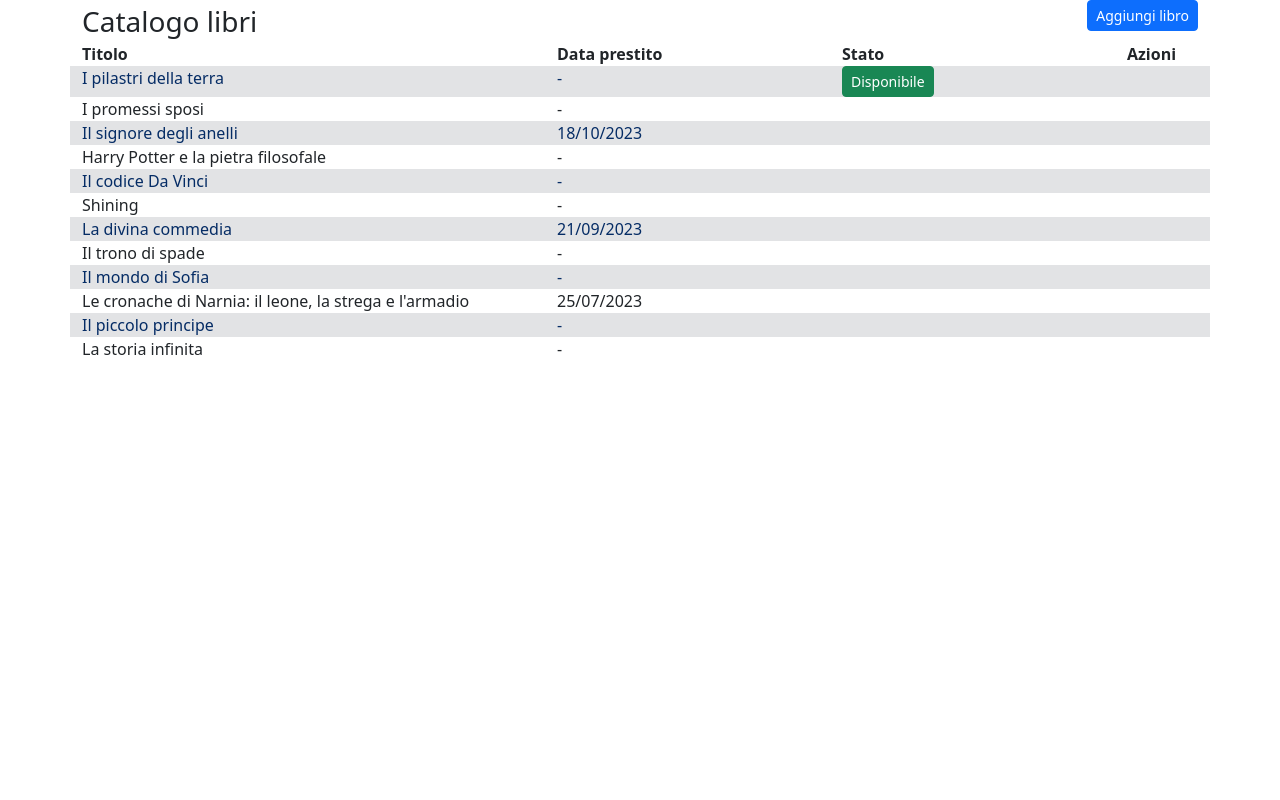
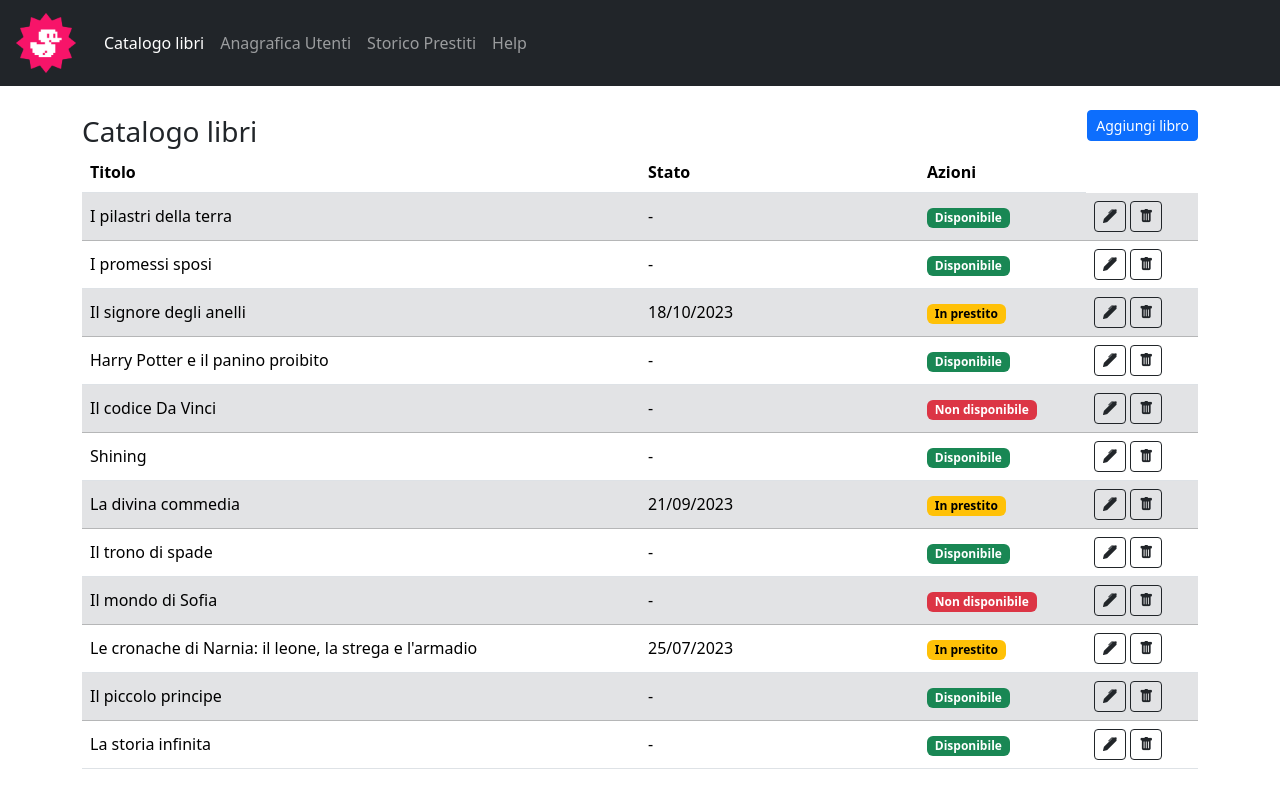
Before and after one commit to Bruno0190/html-css-bootstrap-dashboard, a plain HTML site: page index.html in a window 1280 px wide. Drawn offline with nearby package versions, Linux system fonts and the light colour scheme.

Commit message:
feat: per la correzione

```diff
--- a/index.html
+++ b/index.html
@@ -4,13 +4,55 @@
     <meta charset="UTF-8">
     <meta name="viewport" content="width=device-width, initial-scale=1.0">
     <title>Document</title>
+    <!-- Link per Bootstrap -->
     <link href="https://cdn.jsdelivr.net/npm/bootstrap@5.3.3/dist/css/bootstrap.min.css" rel="stylesheet" integrity="sha384-QWTKZyjpPEjISv5WaRU9OFeRpok6YctnYmDr5pNlyT2bRjXh0JMhjY6hW+ALEwIH" crossorigin="anonymous">
+    <!-- Link per icone -->
+    <link rel="stylesheet" href="https://cdn.jsdelivr.net/npm/bootstrap-icons@1.11.3/font/bootstrap-icons.min.css">
 </head>
 <body>
 
+    <header>
+        <nav class="navbar navbar-expand-lg bg-dark" data-bs-theme="dark">
+            <div class="container-fluid">
+                <!-- Navbar brand -->
+                <a class="navbar-brand" href="#">
+                <!-- Immagine + scritta in questo caso -->
+                <img src="./img/duck.png" alt="Logo" width="60" height="60" class="d-inline-block align-middle mx-1">
+                </a>
+            <!-- Bottone Hamburger menu -->
+              <button class="navbar-toggler" type="button" data-bs-toggle="collapse" data-bs-target="#navbarSupportedContent" aria-controls="navbarSupportedContent" aria-expanded="false" aria-label="Toggle navigation">
+                <span class="navbar-toggler-icon"></span>
+              </button>
+            <!-- Bottone Hamburger menu fine -->
+            <!-- Menu di navigazione -->
+              <div class="collapse navbar-collapse" id="navbarSupportedContent">
+                <ul class="navbar-nav me-auto mb-2 mb-lg-0">
+                    <li class="nav-item">
+                    <a class="nav-link active" aria-current="page" href="#">Catalogo libri</a>
+                    </li>
+
+                  <li class="nav-item">
+                    <a class="nav-link" href="#">Anagrafica Utenti</a>
+                  </li>
+
+                  <li class="nav-item">
+                    <a class="nav-link" href="#">Storico Prestiti</a>
+                  </li>
+
+                  <li class="nav-item">
+                    <a class="nav-link" href="#">Help</a>
+                  </li>
+                  <!-- Qui c'era il menu dropdown, cancellato -->
+                   <!-- Qui sotto il menu disabled, cancellato anche lui -->
+                </ul>
+                    <!-- Qua ho cancellato form -->
+              </div>
+            </div>
+          </nav>
+    </header>
+
     <main>
-
-        <div class="container">
+        <div class="container mt-4">
 
             <div class="row">
               <div class="col-8 fs-3 text-start">
@@ -19,189 +61,209 @@
               <div class="col-4 text-end">
                     <button type="button" class="btn btn-primary btn-sm ">Aggiungi libro</button>
               </div>
+
             </div>
 
-            <div class="row">
-                <div class="col-5 fw-bold text-start">
-                    Titolo
-                </div>
-                <div class="col-3 fw-bold text-start">
-                    Data prestito
-                </div>
-                <div class="col-3 fw-bold text-start">
-                    Stato
-                </div>
-                <div class="col fw-bold text-start">
-                    Azioni
-                </div>
-            </div>
+            <table class="table">
 
-            <div class="row text-primary-emphasis bg-secondary-subtle">
-                <div class="col-5 text-start">
-                    I pilastri della terra
-                </div>
-                <div class="col-3 text-start">
-                    -
-                </div>
-                <!-- Stavo lavorando sui bottoni -->
-                <div class="col-3 text-start">
-                    <button type="button" class="btn btn-success btn-sm ">Disponibile</button>
-                </div>
-                <div class="col text-start">
+                <thead>
 
-                </div>
-            </div>
-            <div class="row">
-                <div class="col-5 text-start">
-                    I promessi sposi
-                </div>
-                <div class="col-3 text-start">
-                    -
-                </div>
-                <div class="col-3 text-start">
+                    <tr>
+                        <th class="col-lg-6 col-md-5">Titolo</th>
+                        <th class="col-lg-2 col-md-3 d-sm-none">Data prestito</th>
+                        <th class="col-3">Stato</th>
+                        <th class="col">Azioni</th>
+                    </tr>
 
-                </div>
-                <div class="col text-start">
+                    <tr class="table-secondary align-middle" >
+                        <td>
+                            I pilastri della terra
+                        </td>
+                        <td >
+                            -
+                        </td>
+                        <td>
+                            <span class="badge text-bg-success">Disponibile</span>
+                        </td>
+                        <td>
+                            <button type="button" class="btn btn-outline-dark btn-sm" ><i class="bi bi-pen-fill"></i></button>
+                            <button type="button" class="btn btn-outline-dark btn-sm"><i class="bi bi-trash-fill"></i></button>
+                        </td>
+                    </tr>
+                    <tr class="align-middle">
+                        <td>
+                            I promessi sposi
+                        </td>
+                        <td>
+                            -
+                        </td>
+                        <td>
+                            <span class="badge text-bg-success">Disponibile</span>
+                        </td>
+                        <td>
+                            <button type="button" class="btn btn-outline-dark btn-sm" ><i class="bi bi-pen-fill"></i></button>
+                            <button type="button" class="btn btn-outline-dark btn-sm"><i class="bi bi-trash-fill"></i></button>
+                        </td>
+                    </tr>
+                    <tr class="table-secondary align-middle">
+                        <td>
+                            Il signore degli anelli
+                        </td>
+                        <td>
+                            18/10/2023
+                        </td>
+                        <td>
+                            <span class="badge text-bg-warning">In prestito</span>
+                        </td>
+                        <td>
+                            <button type="button" class="btn btn-outline-dark btn-sm" ><i class="bi bi-pen-fill"></i></button>
+                            <button type="button" class="btn btn-outline-dark btn-sm"><i class="bi bi-trash-fill"></i></button>
+                        </td>
+                    </tr>
+                    <tr class="align-middle">
+                        <td>
+                            Harry Potter e il panino proibito
+                        </td>
+                        <td>
+                            -
+                        </td>
+                        <td>
+                            <span class="badge text-bg-success">Disponibile</span>
+                        </td>
+                        <td>
+                            <button type="button" class="btn btn-outline-dark btn-sm" ><i class="bi bi-pen-fill"></i></button>
+                            <button type="button" class="btn btn-outline-dark btn-sm"><i class="bi bi-trash-fill"></i></button>
+                        </td>
+                    </tr>
+                    <tr class="table-secondary align-middle">
+                        <td>
+                            Il codice Da Vinci
+                        </td>
+                        <td>
+                            -
+                        </td>
+                        <td>
+                            <span class="badge text-bg-danger">Non disponibile</span>
+                        </td>
+                        <td>
+                            <button type="button" class="btn btn-outline-dark btn-sm" ><i class="bi bi-pen-fill"></i></button>
+                            <button type="button" class="btn btn-outline-dark btn-sm"><i class="bi bi-trash-fill"></i></button>
+                        </td>
+                    </tr>
+                    <tr class="align-middle">
+                        <td>
+                            Shining
+                        </td>
+                        <td>
+                            -
+                        </td>
+                        <td>
+                            <span class="badge text-bg-success">Disponibile</span>
+                        </td>
+                        <td>
+                            <button type="button" class="btn btn-outline-dark btn-sm" ><i class="bi bi-pen-fill"></i></button>
+                            <button type="button" class="btn btn-outline-dark btn-sm"><i class="bi bi-trash-fill"></i></button>
+                        </td>
+                    </tr>
+                    <tr class="table-secondary align-middle">
+                        <td>
+                            La divina commedia
+                        </td>
+                        <td>
+                            21/09/2023
+                        </td>
+                        <td>
+                            <span class="badge text-bg-warning">In prestito</span>
+                        </td>
+                        <td>
+                            <button type="button" class="btn btn-outline-dark btn-sm" ><i class="bi bi-pen-fill"></i></button>
+                            <button type="button" class="btn btn-outline-dark btn-sm"><i class="bi bi-trash-fill"></i></button>
+                        </td>
+                    </tr>
+                    <tr class="align-middle">
+                        <td>
+                            Il trono di spade
+                        </td>
+                        <td>
+                            -
+                        </td>
+                        <td>
+                            <span class="badge text-bg-success">Disponibile</span>
+                        </td>
+                        <td>
+                            <button type="button" class="btn btn-outline-dark btn-sm" ><i class="bi bi-pen-fill"></i></button>
+                            <button type="button" class="btn btn-outline-dark btn-sm"><i class="bi bi-trash-fill"></i></button>
+                        </td>
+                    </tr>
+                    <tr class="table-secondary align-middle">
+                        <td>
+                            Il mondo di Sofia
+                        </td>
+                        <td>
+                            -
+                        </td>
+                        <td>
+                            <span class="badge text-bg-danger">Non disponibile</span>
+                        </td>
+                        <td>
+                            <button type="button" class="btn btn-outline-dark btn-sm" ><i class="bi bi-pen-fill"></i></button>
+                            <button type="button" class="btn btn-outline-dark btn-sm"><i class="bi bi-trash-fill"></i></button>
+                        </td>
+                    </tr>
+                    <tr class="align-middle">
+                        <td>
+                            Le cronache di Narnia: il leone, la strega e l'armadio
+                        </td>
+                        <td>
+                            25/07/2023
+                        </td>
+                        <td>
+                            <span class="badge text-bg-warning">In prestito</span>
+                        </td>
+                        <td>
+                            <button type="button" class="btn btn-outline-dark btn-sm" ><i class="bi bi-pen-fill"></i></button>
+                            <button type="button" class="btn btn-outline-dark btn-sm"><i class="bi bi-trash-fill"></i></button>
+                        </td>
+                    </tr>
+                    <tr class="table-secondary align-middle">
+                        <td>
+                            Il piccolo principe
+                        </td>
+                        <td>
+                            -
+                        </td>
+                        <td>
+                            <span class="badge text-bg-success">Disponibile</span>
+                        </td>
+                        <td>
+                            <button type="button" class="btn btn-outline-dark btn-sm" ><i class="bi bi-pen-fill"></i></button>
+                            <button type="button" class="btn btn-outline-dark btn-sm"><i class="bi bi-trash-fill"></i></button>
+                        </td>
+                    </tr>
+                    <tr class="align-middle">
+                        <td>
+                            La storia infinita
+                        </td>
+                        <td>
+                            -
+                        </td>
+                        <td>
+                            <span class="badge text-bg-success">Disponibile</span>
+                        </td>
+                        <td>
+                            <button type="button" class="btn btn-outline-dark btn-sm" ><i class="bi bi-pen-fill"></i></button>
+                            <button type="button" class="btn btn-outline-dark btn-sm"><i class="bi bi-trash-fill"></i></button>
+                        </td>
+                    </tr>
 
-                </div>
-            </div>
-            <div class="row text-primary-emphasis bg-secondary-subtle">
-                <div class="col-5 text-start">
-                    Il signore degli anelli
-                </div>
-                <div class="col-3 text-start">
-                    18/10/2023
-                </div>
-                <div class="col-3 text-start">
+                </thead>
 
-                </div>
-                <div class="col text-start">
+                <tbody>
 
-                </div>
-            </div>
-            <div class="row">
-                <div class="col-5 text-start">
-                    Harry Potter e la pietra filosofale
-                </div>
-                <div class="col-3 text-start">
-                    -
-                </div>
-                <div class="col-3 text-start">
+                </tbody>
 
-                </div>
-                <div class="col text-start">
+            </table>
 
-                </div>
-            </div>
-            <div class="row text-primary-emphasis bg-secondary-subtle">
-                <div class="col-5 text-start">
-                    Il codice Da Vinci
-                </div>
-                <div class="col-3 text-start">
-                    -
-                </div>
-                <div class="col-3 text-start">
-
-                </div>
-                <div class="col text-start">
-
-                </div>
-            </div>
-            <div class="row">
-                <div class="col-5 text-start">
-                    Shining
-                </div>
-                <div class="col-3 text-start">
-                    -
-                </div>
-                <div class="col-3 text-start">
-
-                </div>
-                <div class="col text-start">
-
-                </div>
-            </div>
-            <div class="row text-primary-emphasis bg-secondary-subtle">
-                <div class="col-5 text-start">
-                    La divina commedia
-                </div>
-                <div class="col-3 text-start">
-                    21/09/2023
-                </div>
-                <div class="col-3 text-start">
-
-                </div>
-                <div class="col text-start">
-
-                </div>
-            </div>
-            <div class="row">
-                <div class="col-5 text-start">
-                    Il trono di spade
-                </div>
-                <div class="col-3 text-start">
-                    -
-                </div>
-                <div class="col-3 text-start">
-
-                </div>
-                <div class="col text-start">
-
-                </div>
-            </div>
-            <div class="row text-primary-emphasis bg-secondary-subtle">
-                <div class="col-5 text-start">
-                    Il mondo di Sofia
-                </div>
-                <div class="col-3 text-start">
-                    -
-                </div>
-                <div class="col-3 text-start">
-                </div>
-                <div class="col text-start">
-
-                </div>
-            </div>
-            <div class="row">
-                <div class="col-5 text-start">
-                    Le cronache di Narnia: il leone, la strega e l'armadio
-                </div>
-                <div class="col-3 text-start">
-                    25/07/2023
-                </div>
-                <div class="col-3 text-start">
-
-                </div>
-                <div class="col text-start">
-
-                </div>
-            </div>
-            <div class="row text-primary-emphasis bg-secondary-subtle">
-                <div class="col-5 text-start">
-                    Il piccolo principe
-                </div>
-                <div class="col-3 text-start">
-                    -
-                </div>
-                <div class="col-3 text-start"
-                ></div>
-                <div class="col text-start">
-
-                </div>
-            </div>
-            <div class="row">
-                <div class="col-5 text-start">
-                    La storia infinita
-                </div>
-                <div class="col-3 text-start">
-                    -
-                </div>
-                <div class="col-3 text-start"
-                ></div>
-                <div class="col text-start">
-
-                </div>
-            </div>
 
 
         </div>
```
